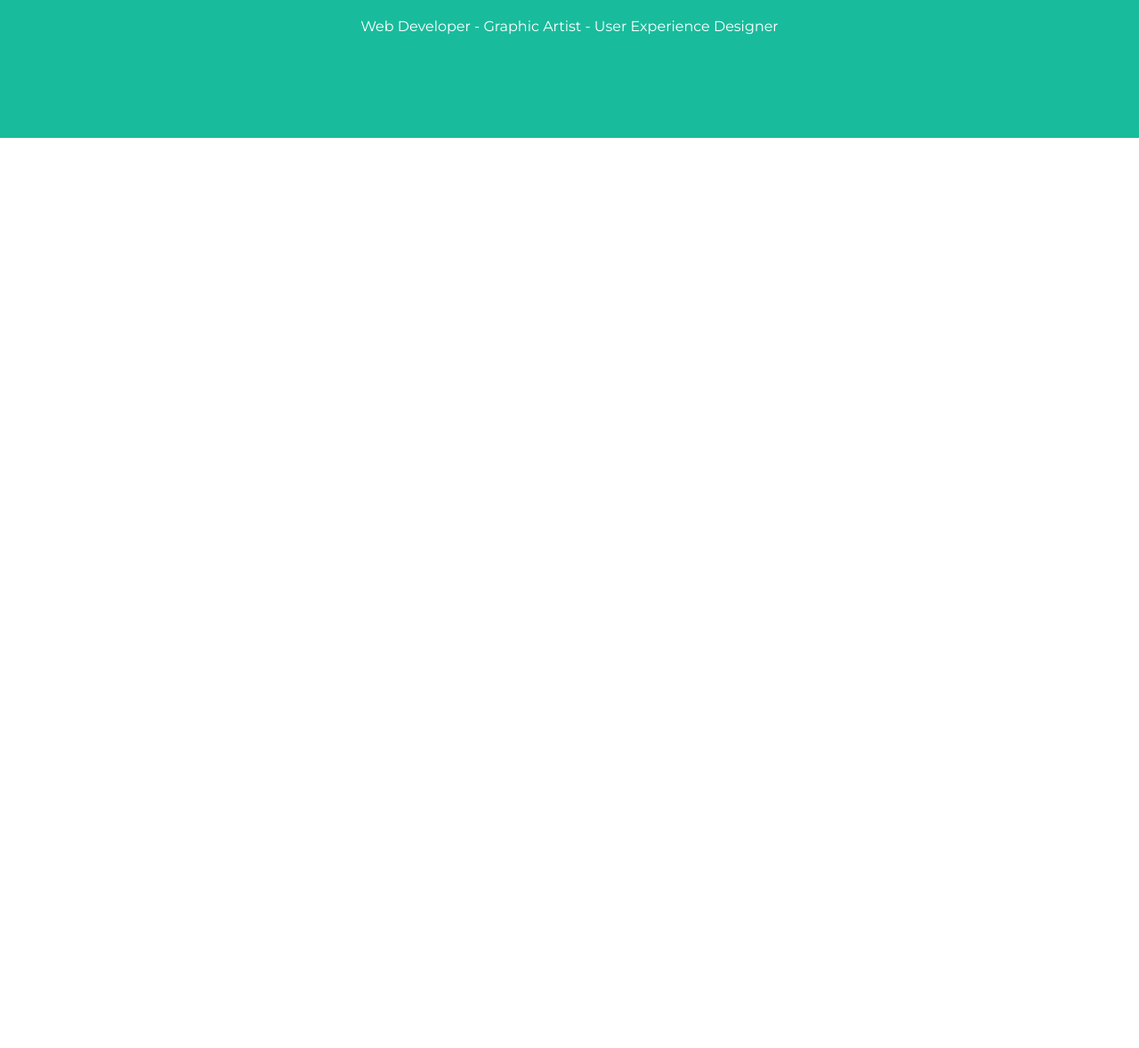
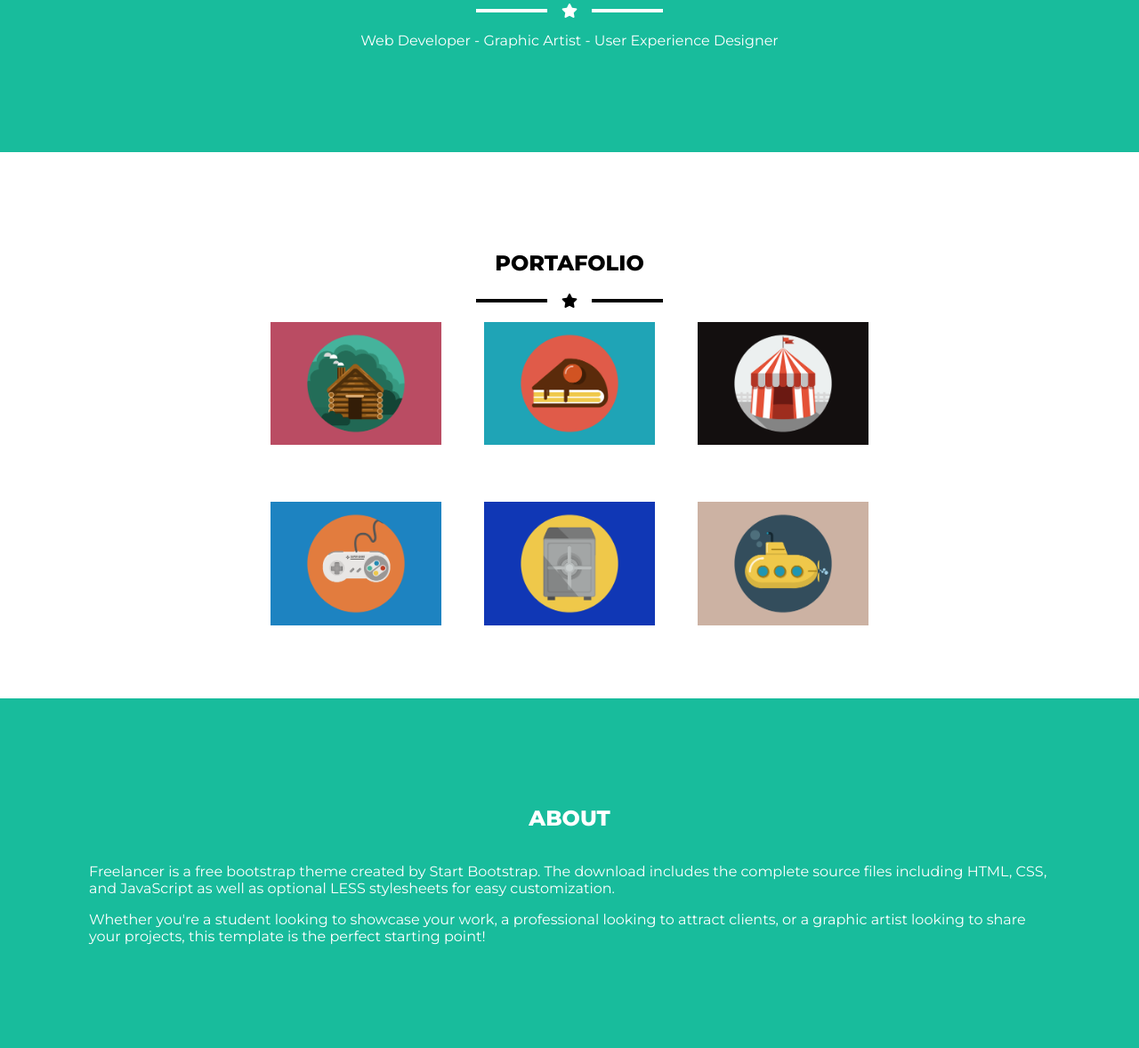
Before and after one commit to Zhaily94/DEV011-GYM-Freelancer-web, a plain HTML site: page src/index.html in a window 1280 px wide. Shown: the part 491-1669 px from the top of the page at 89% size. Before the commit the page ends 800 px from the top, so only its background shows below. Drawn offline with Linux system fonts and the light colour scheme.

Commit message:
was section imgs added and styles

```diff
--- a/src/index.html
+++ b/src/index.html
@@ -1,4 +1,3 @@
-<!DOCTYPE html>
 <html lang="en">
 <head>
   <meta charset="UTF-8">
@@ -6,6 +5,9 @@
   <title>Document</title>
   <link rel="stylesheet" href="stylesheet.css">
   <link href="https://fonts.googleapis.com/css2?family=Lilita+One&family=Montserrat:wght@400;800&display=swap" rel="stylesheet">
+  <link rel="stylesheet" href="https://cdnjs.cloudflare.com/ajax/libs/font-awesome/5.15.4/css/all.min.css">
+
+
 </head>
 <body>
   <nav id="navigation">
@@ -17,10 +19,32 @@
     </div>
   </nav>
   <section id="mainSection">
-    <img src="/assets/profile.png" alt="user profile" id="profilePicture">
+    <img src="../assets/profile.png" alt="user profile" id="profilePicture">
     <h1 id="generalTitle">START BOOTSTRAP</h1>
+    <div class="separator"><span class="linea"></span><i id="star" class="fas fa-star"></i><span class="linea"></span></div>
     <p>Web Developer - Graphic Artist - User Experience Designer</p>
   </section>
+  <section class="section-portafolio">
+    <h1 >PORTAFOLIO</h1>
+    <div class="separator"><span class="linea-black"></span><i id="star" class="fas fa-star"></i><span class="linea-black"></span></div>
+    <div class="section-imgs">
+    <img class="img-portafolio" src="../assets/cabin.png" alt="">
+    <img class="img-portafolio" src="../assets/cake.png" alt="">
+    <img class="img-portafolio" src="../assets/circus.png" alt="">
+    </div>
+    <div class="section-imgs">
+    <img class="img-portafolio" src="../assets/game.png" alt="">
+    <img class="img-portafolio" src="../assets/safe.png" alt="">
+    <img class="img-portafolio" src="../assets/submarine.png" alt="">
+    </div>
+  </section>
+
+  <section class="section-about">
+    <h1 id="generalTitle">ABOUT</h1>
+    <div class="p-about">
+      <p>Freelancer is a free bootstrap theme created by Start Bootstrap. The download includes the complete source files including HTML, CSS, and JavaScript as well as optional LESS stylesheets for easy customization.</p>
+      <p>Whether you're a student looking to showcase your work, a professional looking to attract clients, or a graphic artist looking to share your projects, this template is the perfect starting point!</p>
+    </div>
   </section>
 </body>
 </html>
--- a/src/stylesheet.css
+++ b/src/stylesheet.css
@@ -36,3 +36,63 @@ body{
   flex-direction: column;
   padding: 100px;
 }
+
+#enlaces{
+  display: flex;
+  gap: 1rem;
+  justify-content: right;
+  padding-right: 20%;
+  font-weight: bold;
+}
+
+.separator {
+  display: flex;
+  flex-direction: row;
+  align-items: center;
+  gap: 1rem;
+}
+.linea{
+  background-color: #fff;
+  width: 80px;
+  height: 4px;
+}
+
+.linea-black{
+  background-color: #000;
+  width: 80px;
+  height: 4px;
+}
+
+.section-portafolio{
+  display: flex;
+  flex-direction: column;
+  justify-content: center;
+  align-items: center;
+  margin-top: 90px;
+  margin-bottom: 34px;
+
+}
+
+.section-imgs{
+  display: flex;
+  flex-direction: row;
+  justify-content: center;
+  gap: 3rem;
+  margin-bottom: 3rem;
+  margin-top:  1rem;
+}
+
+.img-portafolio{
+  width: 15%;
+  height: 10%;
+}
+
+.section-about{
+  background-color: #18bc9c;
+  color: white;
+  display: flex;
+  justify-content: center;
+  align-items: center;
+  flex-direction: column;
+  padding: 100px;
+}
```
